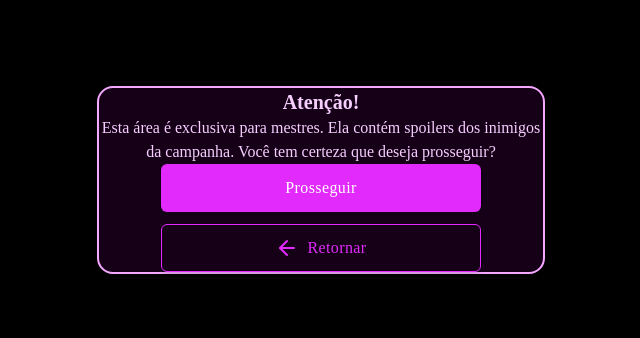
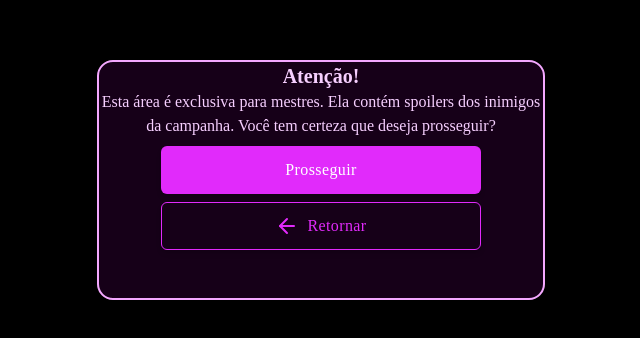
Before and after one commit to GiulianoBotelho/d-d-enemy, a React (Vite) app: page /warning in a window 1280 px wide. Shown: the part 220-558 px from the top of the page, without its empty margins (319-959 px from the left). Built offline with nearby package versions, Linux system fonts and the light colour scheme.

Commit message:
ajustando warning

```diff
--- a/src/pages/warning.tsx
+++ b/src/pages/warning.tsx
@@ -4,13 +4,14 @@ import { Link } from "react-router-dom";
 export default function Warning(){
     return(
         <>
-        <div className="border-2 border-fuchsia-300 bg-fuchsia-950/30 rounded-2xl px-4 py-6 w-full max-w-md text-center">
+        <div className="border-2 border-fuchsia-300 bg-fuchsia-950/30 rounded-2xl px-4 py-6 w-full max-w-md text-center h-60 flex flex-col gap-2">
+        <div>
             <h1 className="text-xl text-fuchsia-200 font-semibold">Atenção!</h1>
             <p className="text-fuchsia-200 font-medium mt-2">
                 Esta área é exclusiva para mestres. Ela contém spoilers dos inimigos da campanha. Você tem certeza que deseja prosseguir?
             </p>
-
-            <div className="flex flex-col items-center gap-3 mt-4">
+            </div>
+            <div className="flex flex-col items-center gap-2 mt-4">
                 <Link to='/Choose-your-Enemies'>
                     <button className="h-12 w-80  bg-fuchsia-500 text-white rounded-md tracking-wide transition-all duration-200 ease-linear shadow-md hover:shadow-lg hover:bg-fuchsia-600">
                         Prosseguir
```
